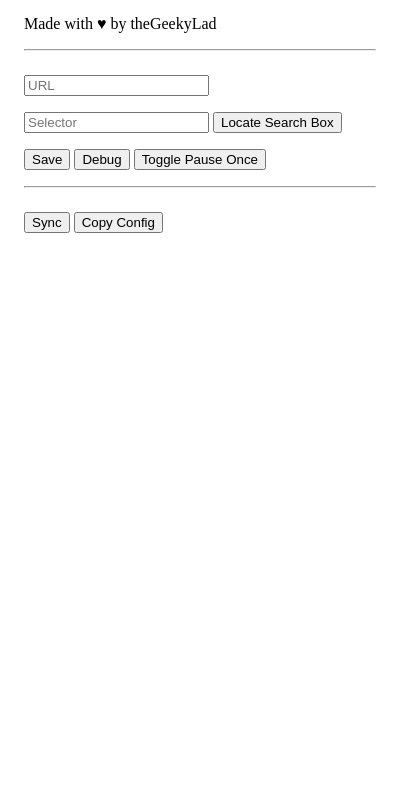
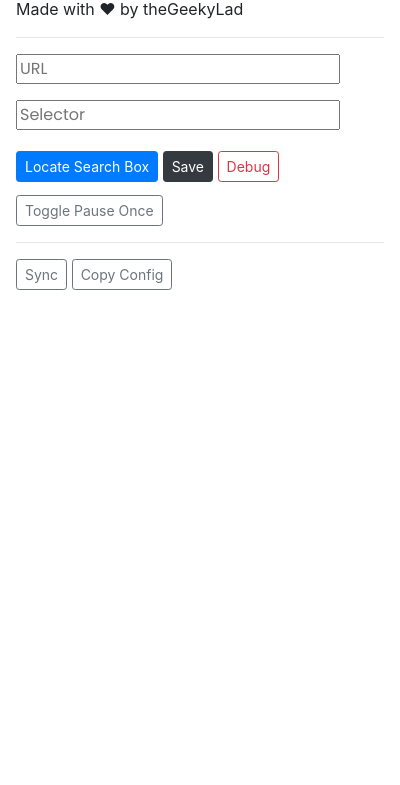
Before and after one commit to theGeekyLad/hopsearch-extension, a browser extension: page hopsearch-extension/popup.html in a window 400 px wide. Shown: the part 59-844 px from the top of the page. Drawn offline with nearby package versions, Linux system fonts and the light colour scheme.

Commit message:
added bootstrap and changed button, added font

```diff
--- a/hopsearch-extension/popup.css
+++ b/hopsearch-extension/popup.css
@@ -1,7 +1,15 @@
 body {
+    font-family: 'Poppins', sans-serif;
     padding: 0 1rem 1rem;
+    align-items: center;
 }
 
-body > * {
+body>* {
+    font-family: 'Poppins', sans-serif;
     margin-top: 1rem;
+    align-items: center;
 }
+
+.btn-inside {
+    margin: 0.8rem 0 0 0;
+}
--- a/hopsearch-extension/popup.html
+++ b/hopsearch-extension/popup.html
@@ -1,21 +1,35 @@
 <!DOCTYPE html>
 <html>
+
 <head>
   <link rel="stylesheet" href="popup.css">
+  <link rel="stylesheet" href="https://stackpath.bootstrapcdn.com/bootstrap/4.3.1/css/bootstrap.min.css"
+    integrity="sha384-ggOyR0iXCbMQv3Xipma34MD+dH/1fQ784/j6cY/iJTQUOhcWr7x9JvoRxT2MZw1T" crossorigin="anonymous">
+  <link rel="preconnect" href="https://fonts.googleapis.com">
+  <link rel="preconnect" href="https://fonts.gstatic.com" crossorigin>
+  <link href="https://fonts.googleapis.com/css2?family=Poppins:wght@400;500&display=swap" rel="stylesheet">
 </head>
+
 <body>
   <h1>HopSearch</h1>
-    Made with 	&hearts; by theGeekyLad
+  Made with &hearts; by theGeekyLad
   <hr>
-    <input type="text" placeholder="URL" id="field-url">
+  <div class="input-group mb-3">
+    <input type="text" class="input sml-font" placeholder="URL" id="field-url">
+  </div>
+  <!-- <input type="text" class="input" placeholder="URL" id="field-url"> -->
+  <div class="input-group mb-2">
     <input type="text" placeholder="Selector" id="field-selector">
-    <button id="button-locate">Locate Search Box</button>
-    <button id="button-save">Save</button>
-    <button id="button-debug">Debug</button>
-    <button id="button-pause">Toggle Pause Once</button>
+  </div>
+
+  <button type="button" class="btn btn-primary btn-sm btn-inside" id="button-locate">Locate Search Box</button>
+  <button type="button" class="btn btn-dark btn-sm btn-inside" id="button-save">Save</button>
+  <button type="button" class="btn btn-outline-danger btn-sm btn-inside" id="button-debug">Debug</button>
+  <button type="button" class="btn btn-outline-secondary btn-sm btn-inside" id="button-pause">Toggle Pause Once</button>
   <hr>
-    <button id="button-sync">Sync</button>
-    <button id="button-copy">Copy Config</button>
+  <button type="button" class="btn btn-outline-secondary btn-sm" id="button-sync">Sync</button>
+  <button type="button" class="btn btn-outline-secondary btn-sm" id="button-copy">Copy Config</button>
 </body>
 <script src="popup.js"></script>
+
 </html>
```
Lines whose indentation alone changed are shown as unchanged.
